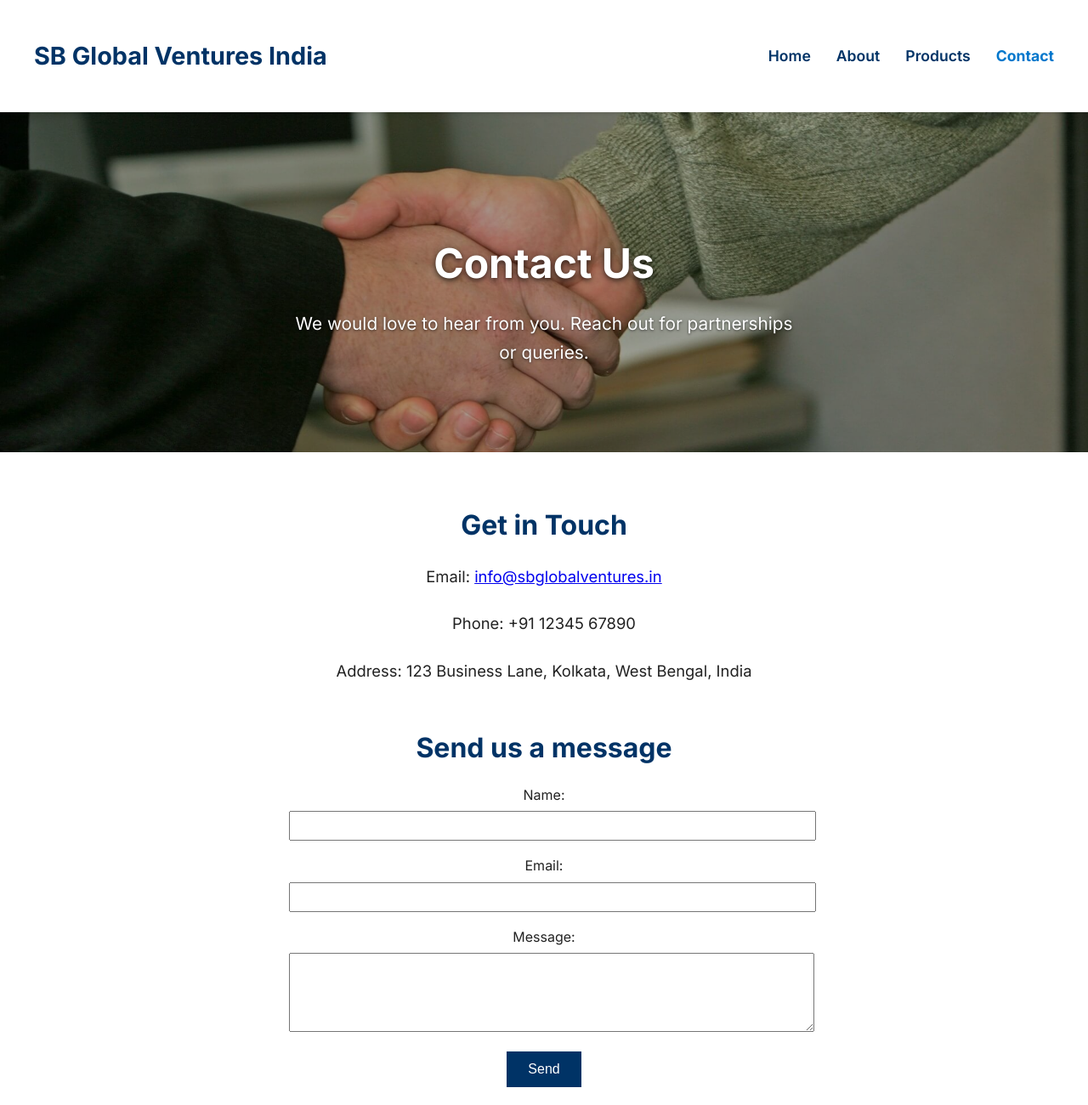
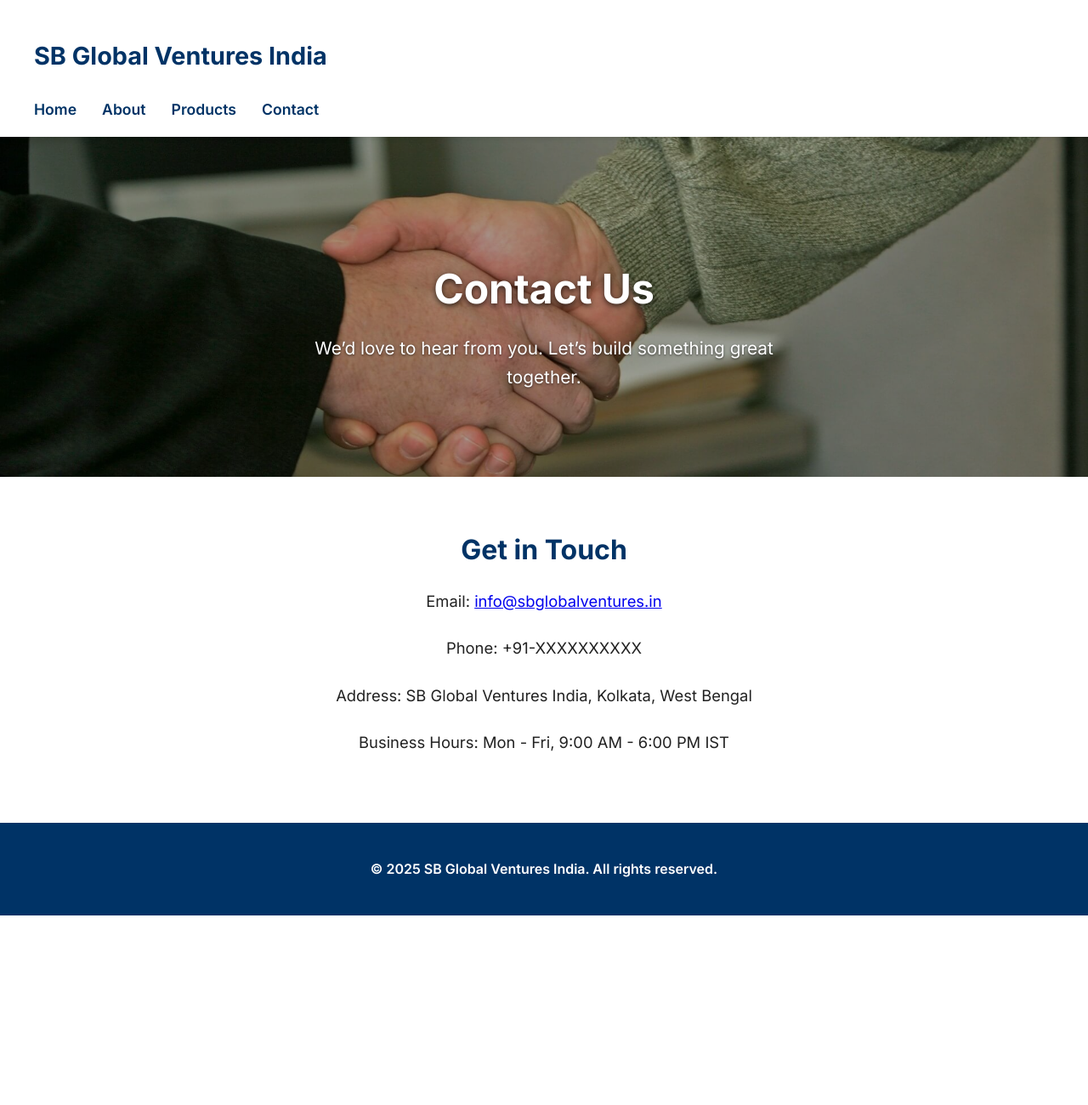
Before and after one commit to Iambiswajit-C/sbglobalventures, a plain HTML site: page contact.html in a window 1280 px wide. Shown: the top 1300 px of the page at 85% size. After the commit the page ends 1077 px from the top, so only its background shows below. Drawn offline with Linux system fonts and the light colour scheme.

Commit message:
Update contact.html

```diff
--- a/contact.html
+++ b/contact.html
@@ -1,56 +1,60 @@
 <!DOCTYPE html>
 <html lang="en">
 <head>
-  <meta charset="UTF-8" />
-  <meta name="viewport" content="width=device-width, initial-scale=1" />
-  <meta name="description" content="Contact SB Global Ventures India for inquiries and partnerships." />
-  <title>SB Global Ventures India - Contact</title>
-  <link href="https://fonts.googleapis.com/css2?family=Inter:wght@400;600;700&display=swap" rel="stylesheet" />
-  <link rel="stylesheet" href="styles.css" />
+  <meta charset="UTF-8">
+  <meta name="viewport" content="width=device-width, initial-scale=1.0">
+  <meta name="description" content="Get in touch with SB Global Ventures India for global trade inquiries.">
+  <title>Contact - SB Global Ventures India</title>
+  <link href="https://fonts.googleapis.com/css2?family=Inter:wght@400;600;700&display=swap" rel="stylesheet">
+  <link rel="stylesheet" href="styles.css">
+  <style>
+    .hero {
+      background-image: url('images/hero-contact.jpg');
+      background-size: cover;
+      background-position: center;
+      height: 400px;
+      display: flex;
+      align-items: center;
+      color: white;
+    }
+  </style>
 </head>
 <body>
   <header class="header">
+    <div class="container">
       <h1><a href="index.html">SB Global Ventures India</a></h1>
       <nav>
         <ul>
           <li><a href="index.html">Home</a></li>
           <li><a href="about.html">About</a></li>
           <li><a href="products.html">Products</a></li>
-        <li><a href="contact.html" aria-current="page">Contact</a></li>
+          <li><a href="contact.html">Contact</a></li>
         </ul>
       </nav>
+    </div>
   </header>
 
-  <section class="hero" role="banner" aria-label="Contact Hero Image" style="background-image: url('images/hero-contact.jpg');">
-    <div>
+  <section class="hero">
+    <div class="container">
       <h2>Contact Us</h2>
-      <p>We would love to hear from you. Reach out for partnerships or queries.</p>
+      <p>We’d love to hear from you. Let’s build something great together.</p>
     </div>
   </section>
 
-  <section class="about-section" aria-labelledby="contact-info">
-    <h3 id="contact-info">Get in Touch</h3>
+  <section class="about-section">
+    <div class="container">
+      <h3>Get in Touch</h3>
       <p>Email: <a href="mailto:info@sbglobalventures.in">info@sbglobalventures.in</a></p>
-    <p>Phone: +91 12345 67890</p>
-    <p>Address: 123 Business Lane, Kolkata, West Bengal, India</p>
-
-    <h3>Send us a message</h3>
-    <form style="max-width: 600px; margin: 0 auto;">
-      <label for="name" style="display:block; margin-bottom: 6px;">Name:</label>
-      <input type="text" id="name" name="name" style="width: 100%; padding: 8px; margin-bottom: 16px;" required />
-
-      <label for="email" style="display:block; margin-bottom: 6px;">Email:</label>
-      <input type="email" id="email" name="email" style="width: 100%; padding: 8px; margin-bottom: 16px;" required />
-
-      <label for="message" style="display:block; margin-bottom: 6px;">Message:</label>
-      <textarea id="message" name="message" rows="5" style="width: 100%; padding: 8px; margin-bottom: 16px;" required></textarea>
-
-      <button type="submit" style="background-color: #003366; color: white; padding: 12px 25px; border: none; font-size: 1rem; cursor: pointer;">Send</button>
-    </form>
+      <p>Phone: +91-XXXXXXXXXX</p>
+      <p>Address: SB Global Ventures India, Kolkata, West Bengal</p>
+      <p>Business Hours: Mon - Fri, 9:00 AM - 6:00 PM IST</p>
+    </div>
   </section>
 
-  <footer class="footer" role="contentinfo">
+  <footer class="footer">
+    <div class="container">
       <p>&copy; 2025 SB Global Ventures India. All rights reserved.</p>
+    </div>
   </footer>
 </body>
 </html>
```
Lines whose indentation alone changed are shown as unchanged.
